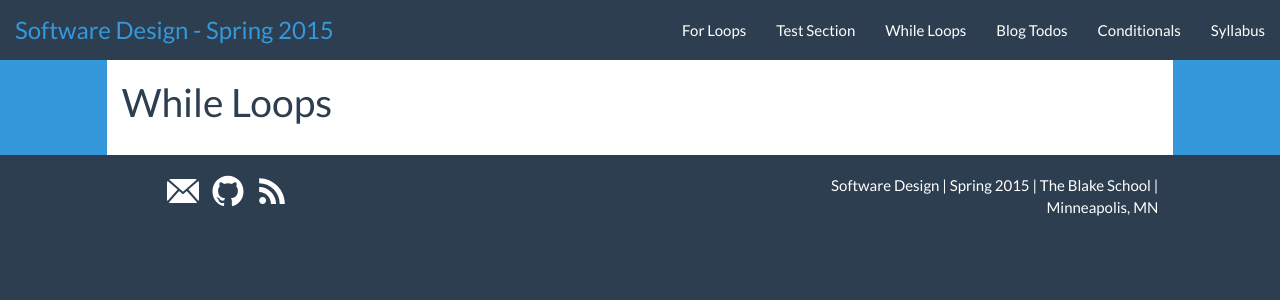
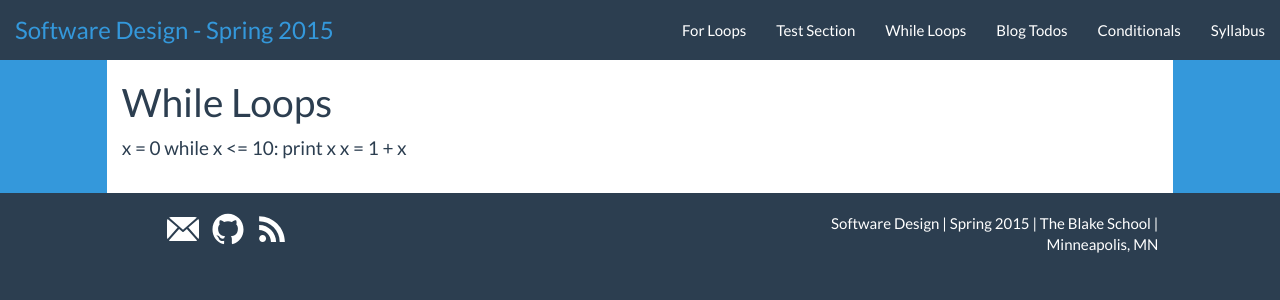
Before and after one commit to BlakeCS-Spring2015/blakecs-spring2015.github.io, a Jekyll site: the page built from WhileLoops.md, in a window 1280 px wide. Shown: the top 300 px of the page. Built offline with Jekyll 4.4.1, drawn with Linux system fonts in a browser that asks for light colours; Markdown is read by kramdown in place of the engine named in the settings.

Commit message:
Changed While Loop Section

```diff
--- a/WhileLoops.md
+++ b/WhileLoops.md
@@ -5,3 +5,8 @@ permalink: /WhileLoops/
 ---
 
 # While Loops
+
+x = 0
+while x <= 10:
+  print x
+  x = 1 + x
```
